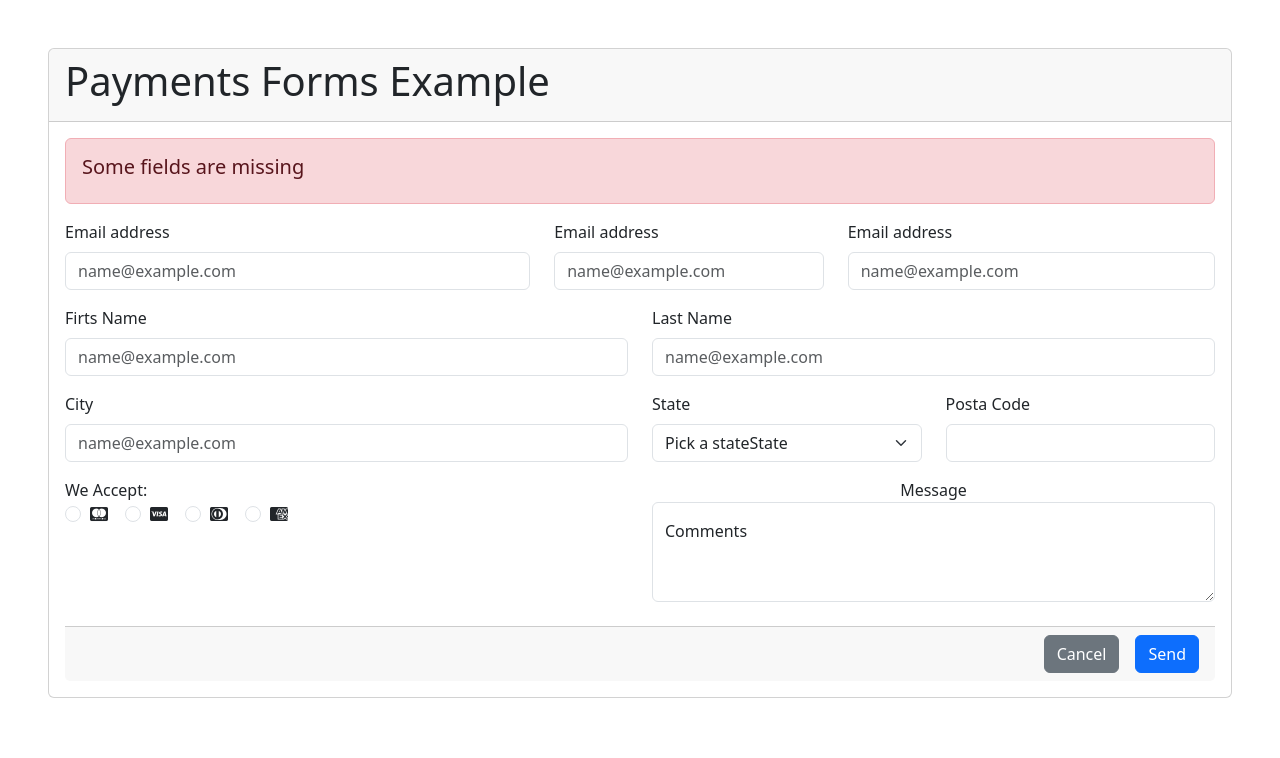
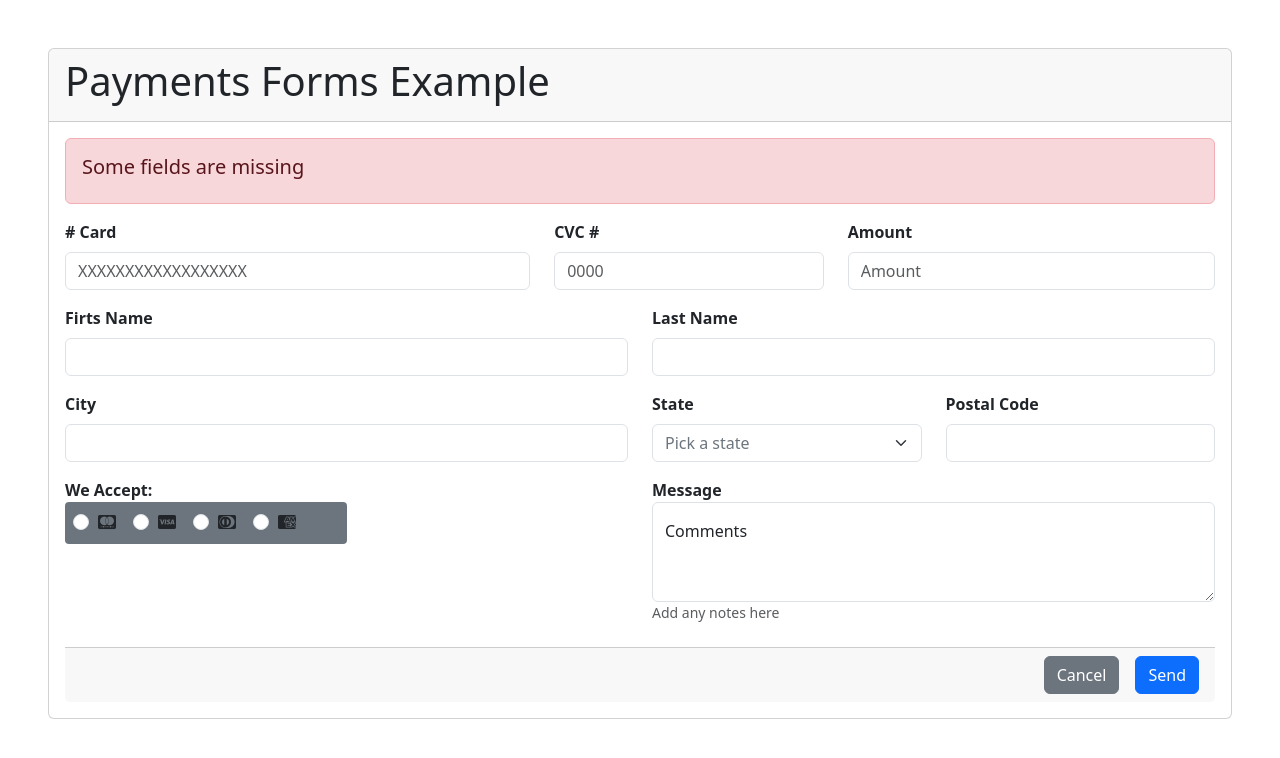
Before and after one commit to 4GeeksAcademy/FormsWithBootstrap-Isamira360-AngelaCardoza, a plain HTML site: page index.html in a window 1280 px wide. Drawn offline with nearby package versions, Linux system fonts and the light colour scheme.

Commit message:
add class y styles boostrap

```diff
--- a/index.html
+++ b/index.html
@@ -7,7 +7,9 @@
     <meta name="viewport" content="width=device-width, initial-scale=1.0">
     <link href="https://cdn.jsdelivr.net/npm/bootstrap@5.3.8/dist/css/bootstrap.min.css" rel="stylesheet"
         integrity="sha384-sRIl4kxILFvY47J16cr9ZwB07vP4J8+LH7qKQnuqkuIAvNWLzeN8tE5YBujZqJLB" crossorigin="anonymous">
-    <link rel="stylesheet" href="https://cdnjs.cloudflare.com/ajax/libs/font-awesome/7.0.1/css/all.min.css" integrity="sha512-2SwdPD6INVrV/lHTZbO2nodKhrnDdJK9/kg2XD1r9uGqPo1cUbujc+IYdlYdEErWNu69gVcYgdxlmVmzTWnetw==" crossorigin="anonymous" referrerpolicy="no-referrer" />
+    <link rel="stylesheet" href="https://cdnjs.cloudflare.com/ajax/libs/font-awesome/7.0.1/css/all.min.css"
+        integrity="sha512-2SwdPD6INVrV/lHTZbO2nodKhrnDdJK9/kg2XD1r9uGqPo1cUbujc+IYdlYdEErWNu69gVcYgdxlmVmzTWnetw=="
+        crossorigin="anonymous" referrerpolicy="no-referrer" />
 
     <title>Payments</title>
 </head>
@@ -35,22 +37,22 @@
 
                 <div class="col-5">
                     <div class="mb-3 text-start">
-                        <label class="form-label">Email address</label>
-                        <input type="email" class="form-control" placeholder="name@example.com">
+                        <label class="form-label"><strong># Card</strong></label>
+                        <input type="text" class="form-control" placeholder="XXXXXXXXXXXXXXXXXX">
                     </div>
                 </div>
 
                 <div class="col-3">
                     <div class="mb-3 text-start">
-                        <label class="form-label">Email address</label>
-                        <input type="email" class="form-control" placeholder="name@example.com">
+                        <label class="form-label"><strong>CVC #</strong></label>
+                        <input type="text" class="form-control" placeholder="0000">
                     </div>
                 </div>
 
                 <div class="col-4">
                     <div class="mb-3 text-start">
-                        <label class="form-label">Email address</label>
-                        <input type="email" class="form-control" placeholder="name@example.com">
+                        <label class="form-label"><strong>Amount</strong></label>
+                        <input type="number" class="form-control" placeholder="Amount">
                     </div>
                 </div>
 
@@ -60,15 +62,15 @@
 
                 <div class="col-6">
                     <div class="mb-3 text-start">
-                        <label class="form-label">Firts Name</label>
-                        <input type="email" class="form-control" placeholder="name@example.com">
+                        <label class="form-label"><strong>Firts Name</strong></label>
+                        <input type="text" class="form-control" placeholder="">
                     </div>
                 </div>
 
                 <div class="col-6">
                     <div class="mb-3 text-start">
-                        <label class="form-label">Last Name</label>
-                        <input type="email" class="form-control" placeholder="name@example.com">
+                        <label class="form-label"><strong>Last Name</strong></label>
+                        <input type="text" class="form-control" placeholder="">
                     </div>
                 </div>
 
@@ -80,16 +82,16 @@
             <div class="row align-items-start">
                 <div class="col-6">
                     <div class="mb-3 text-start">
-                        <label class="form-label">City</label>
-                        <input type="email" class="form-control" placeholder="name@example.com">
+                        <label class="form-label"><strong>City</strong></label>
+                        <input type="text" class="form-control" placeholder="">
                     </div>
                 </div>
 
                 <div class="col-3">
                     <div class="mb-3 text-start">
-                        <label class="form-label">State</label>
-                        <select class="form-select" aria-label="Default select example">
-                            <option selected>Pick a stateState</option>
+                        <label class="form-label"> <strong>State</strong></label>
+                        <select class="form-select text-secondary" aria-label="Default select example">
+                            <option selected>Pick a state</option>
                             <option value="1">One</option>
                             <option value="2">Two</option>
                             <option value="3">Three</option>
@@ -99,7 +101,7 @@
 
                 <div class="col-3">
                     <div class="mb-3 text-start">
-                        <label class="form-label">Posta Code</label>
+                        <label class="form-label"><strong>Postal Code</strong></label>
                         <input type="email" class="form-control" placeholder="">
                     </div>
                 </div>
@@ -115,11 +117,11 @@
 
             <!--4ta row-->
 
-            <div class="row justify-content-md-start mb-4" >
+            <div class="row justify-content-md-start mb-4">
 
                 <div class="col-6 d-flex flex-column align-items-start">
-                    <label >We Accept: </label>
-<div class="col-6 d-flex flex-row ">
+                    <label><strong>We Accept:</strong> </label>
+                    <div class="col-6 d-flex flex-row bg-secondary rounded-1 p-2 ">
                         <div class="form-check form-check-inline">
                             <input class="form-check-input" type="radio" name="inlineRadioOptions" id="inlineRadio1"
                                 value="option1">
@@ -131,13 +133,15 @@
                         <div class="form-check form-check-inline">
                             <input class="form-check-input" type="radio" name="inlineRadioOptions" id="inlineRadio2"
                                 value="option2">
-                        <label class="form-check-label" for="inlineRadio2"><i class="fa-brands fa-cc-visa"></i></label>
+                            <label class="form-check-label" for="inlineRadio2"><i
+                                    class="fa-brands fa-cc-visa"></i></label>
                         </div>
 
                         <div class="form-check form-check-inline">
                             <input class="form-check-input" type="radio" name="inlineRadioOptions" id="inlineRadio2"
                                 value="option3">
-                        <label class="form-check-label" for="inlineRadio2"><i class="fa-brands fa-cc-diners-club"></i></label>
+                            <label class="form-check-label" for="inlineRadio2"><i
+                                    class="fa-brands fa-cc-diners-club"></i></label>
                         </div>
 
                         <div class="form-check form-check-inline">
@@ -151,12 +155,14 @@
                     </div>
                 </div>
 
-                <div class="col-6">
+                <div class="col-6 md text-start" >
 
-                    <label for="">Message</label>
+                    <label for="floatingTextarea2Disabled"> <strong>Message</strong></label>
                     <div class="form-floating">
-  <textarea class="form-control" placeholder="Leave a comment here" id="floatingTextarea2" style="height: 100px"></textarea>
+                        <textarea class="form-control" placeholder="Leave a comment here" id="floatingTextarea2"
+                            style="height: 100px"></textarea>
                         <label for="floatingTextarea2">Comments</label>
+                        <div class="form-text m-auto text-start"> Add any notes here</div>
                     </div>
 
                 </div>
@@ -171,10 +177,15 @@
 
                 <div class="d-grid gap-2 d-md-flex justify-content-md-end">
                     <button class="btn btn-secondary me-md-2" type="submit">Cancel</button>
-  <button class="btn btn-primary" type="button">Send</button>
+                    <button class="btn btn-primary" type="submit">Send</button>
                 </div>
             </div>
         </div>
+
+
+
+
+
 
 
         <script src="https://cdn.jsdelivr.net/npm/bootstrap@5.3.8/dist/js/bootstrap.bundle.min.js"
```
Lines whose indentation alone changed are shown as unchanged.
